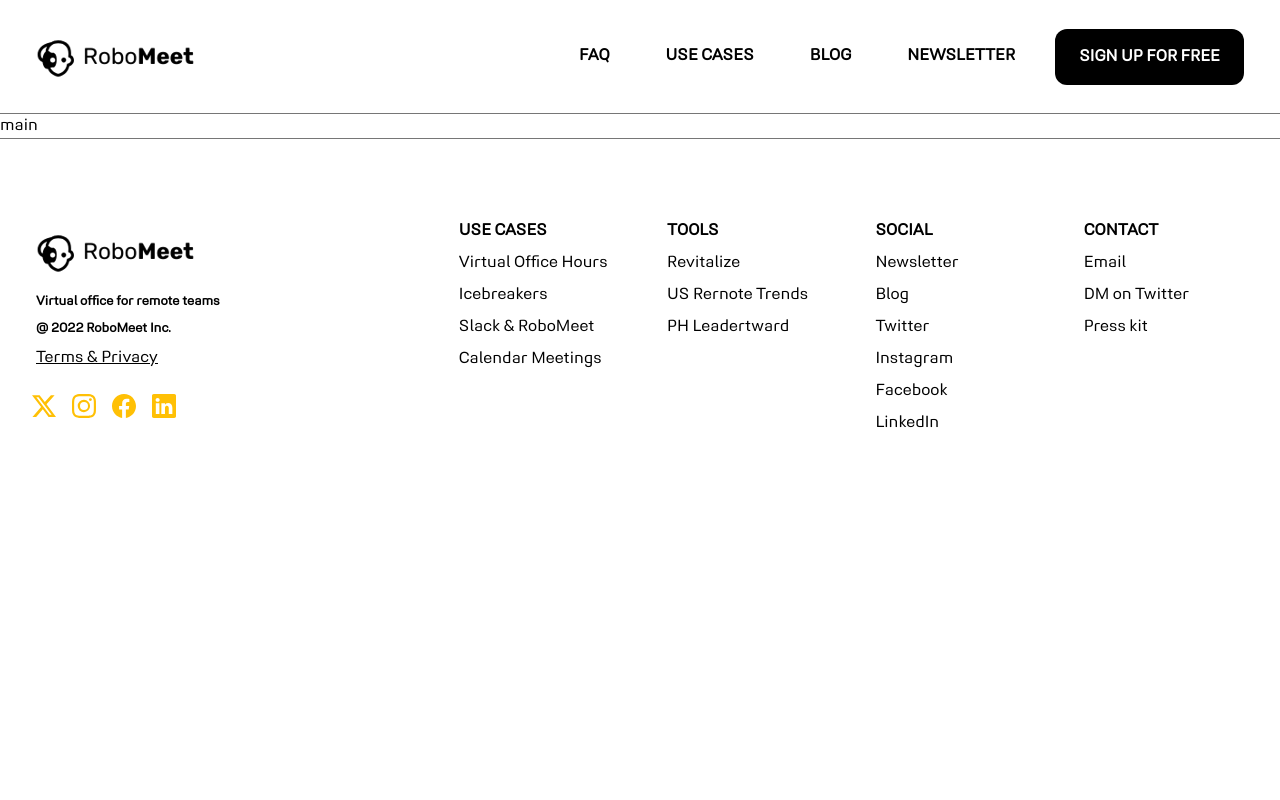
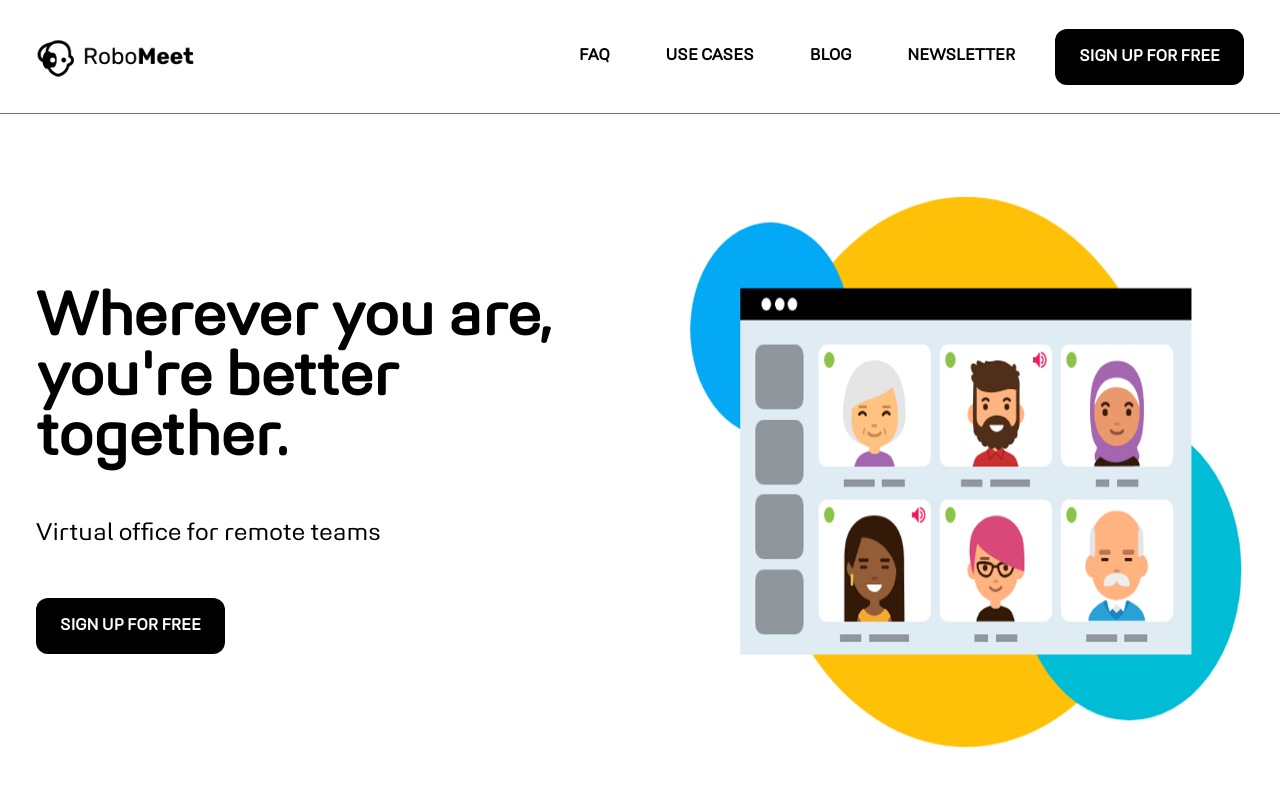
Before and after one commit to ErickLimaS/remote-virtual-office-landpage, a Next.js app: page / in a window 1280 px wide. Shown: the top 800 px of the page. Built offline with nearby package versions, Linux system fonts and the light colour scheme.

Commit message:
feat(HeroSection): Add Hero Section to Home Page
Updated Home page to include HeroSection component, removed SignUpButton component from layout/header, moved its import to buttons/SignUpButton

```diff
--- /dev/null
+++ b/app/components/HomePage/HeroSection/index.tsx
@@ -0,0 +1,34 @@
+import Image from "next/image";
+import React from "react";
+import SignUpButton from "../../buttons/SignUpButton";
+
+function HeroSection() {
+  return (
+    <section className="grid md:grid-cols-2 gap-4 lg:gap-24">
+      <div className="flex flex-col my-auto gap-y-12">
+        <h1 className="text-5xl sm:text-6xl font-black">
+          {`Wherever you are, you're better together.`}
+        </h1>
+
+        <p className="text-xl sm:text-2xl font-medium">
+          Virtual office for remote teams
+        </p>
+
+        <div>
+          <SignUpButton />
+        </div>
+      </div>
+
+      <div className="relative max-h-[576px] w-full aspect-[5/5]">
+        <Image
+          src={"/imgs/homepage/hero.png"}
+          alt="People on a Virtual Office"
+          fill
+          quality={100}
+        />
+      </div>
+    </section>
+  );
+}
+
+export default HeroSection;
--- a/app/components/layout/header/index.tsx
+++ b/app/components/layout/header/index.tsx
@@ -1,7 +1,7 @@
 import React from "react";
 import CompanyLogo from "./CompanyLogo";
 import Navbar from "./Navbar";
-import SignUpButton from "./SignUpButton";
+import SignUpButton from "../../buttons/SignUpButton";
 
 function Header() {
   return (
--- a/app/page.tsx
+++ b/app/page.tsx
@@ -1,3 +1,9 @@
+import HeroSection from "./components/HomePage/HeroSection";
+
 export default function Home() {
-  return <main>main</main>;
+  return (
+    <main className="container my-20">
+      <HeroSection />
+    </main>
+  );
 }
```
Also changed, not shown: app/components/buttons/SignUpButton/index.tsx (renamed from app/components/layout/header/SignUpButton/index.tsx), public/imgs/homepage/hero.png (added).
